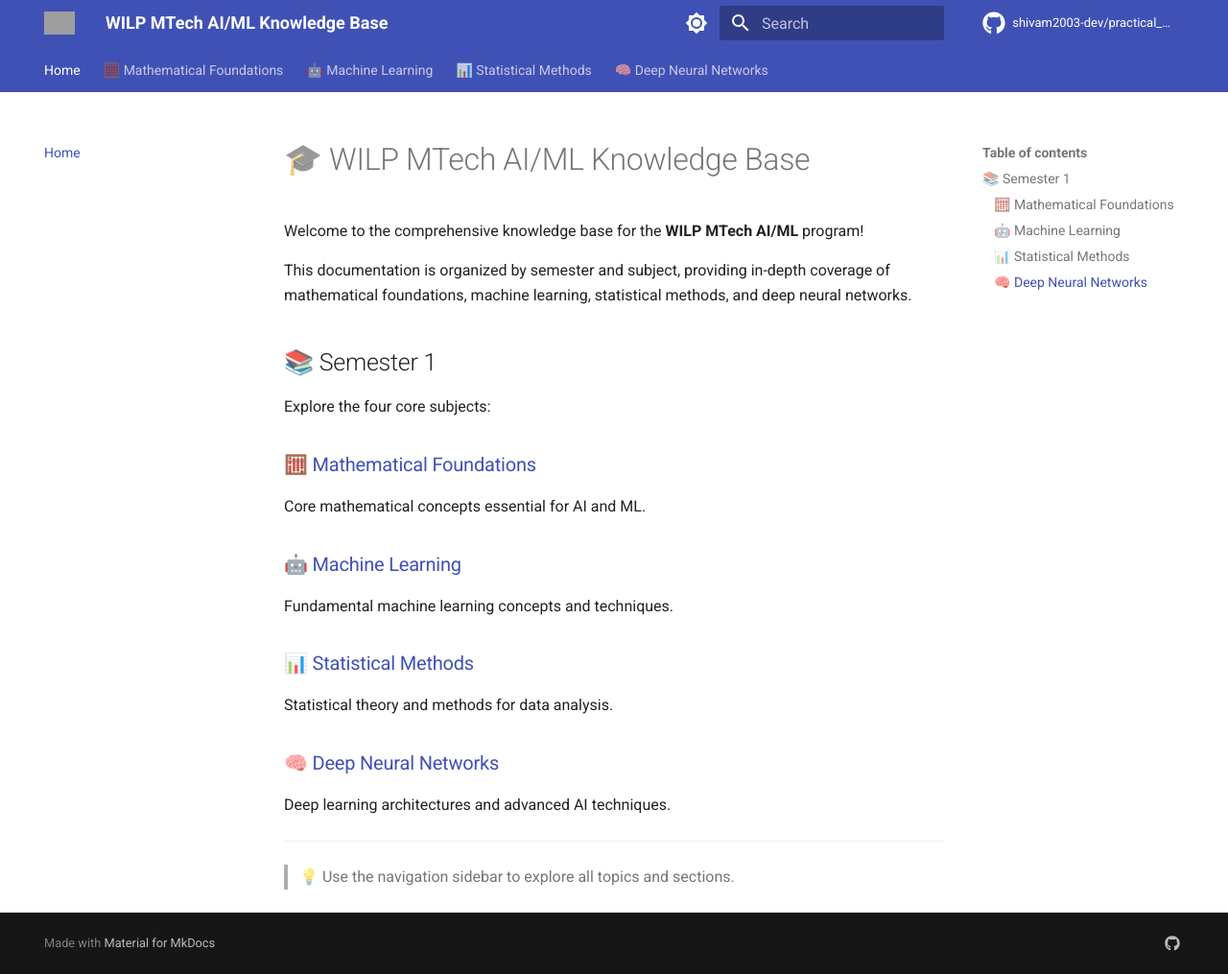
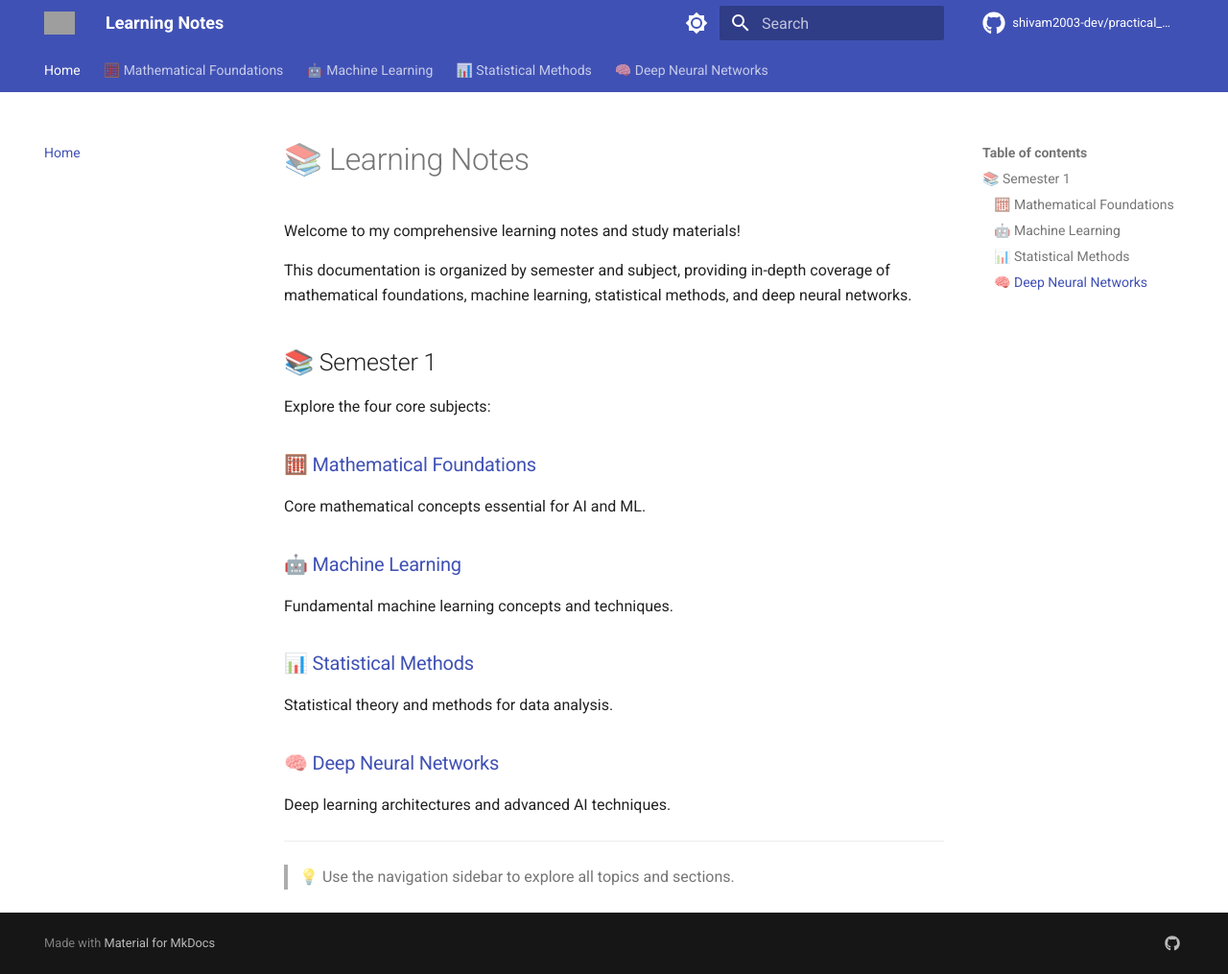
Before and after one commit to shivam2003-dev/practical_blogs, an MkDocs documentation site: the page built from docs/README.md, in a window 1280 px wide and 1015 px high. Shown: the whole window at 96% size. Built offline with MkDocs 1.6.1 and Material for MkDocs 9.7.7, drawn with Linux system fonts in a browser that asks for light colours; comment, search, counter and statistics services are not loaded; grey boxes are pictures that could not be loaded.

Commit message:
Rename site from 'WILP MTech AI/ML Knowledge Base' to 'Learning Notes'

```diff
--- a/docs/README.md
+++ b/docs/README.md
@@ -1,6 +1,6 @@
-# 🎓 WILP MTech AI/ML Knowledge Base
+# 📚 Learning Notes
 
-Welcome to the comprehensive knowledge base for the **WILP MTech AI/ML** program!
+Welcome to my comprehensive learning notes and study materials!
 
 This documentation is organized by semester and subject, providing in-depth coverage of mathematical foundations, machine learning, statistical methods, and deep neural networks.
 
--- a/mkdocs.yml
+++ b/mkdocs.yml
@@ -1,5 +1,5 @@
-site_name: WILP MTech AI/ML Knowledge Base
-site_description: Comprehensive knowledge base for WILP MTech AI/ML program
+site_name: Learning Notes
+site_description: Comprehensive learning notes and study materials
 site_author: Shivam Kumar
 site_url: https://shivam2003-dev.github.io/practical_blogs
 
```
Also changed, not shown: README.md (+2 -2 lines).
